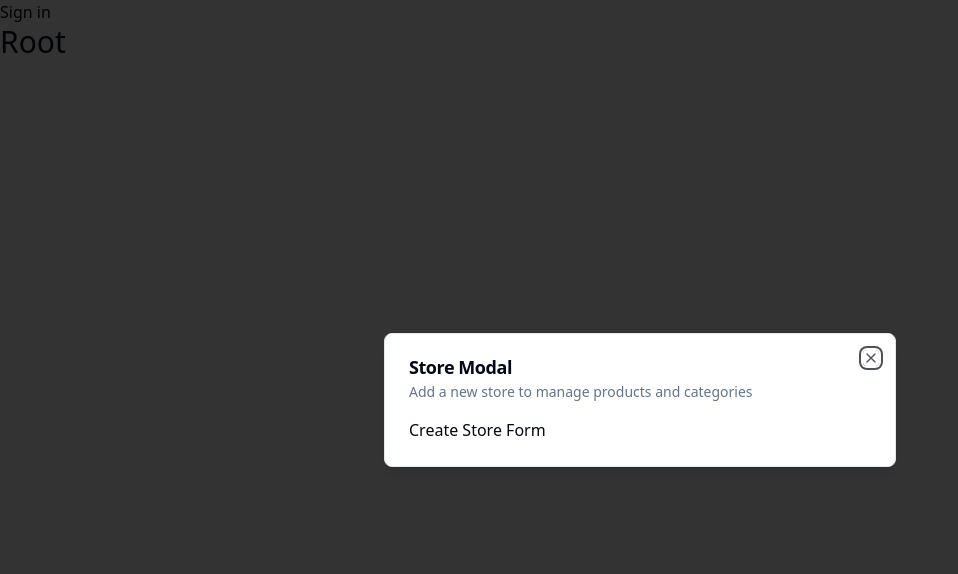
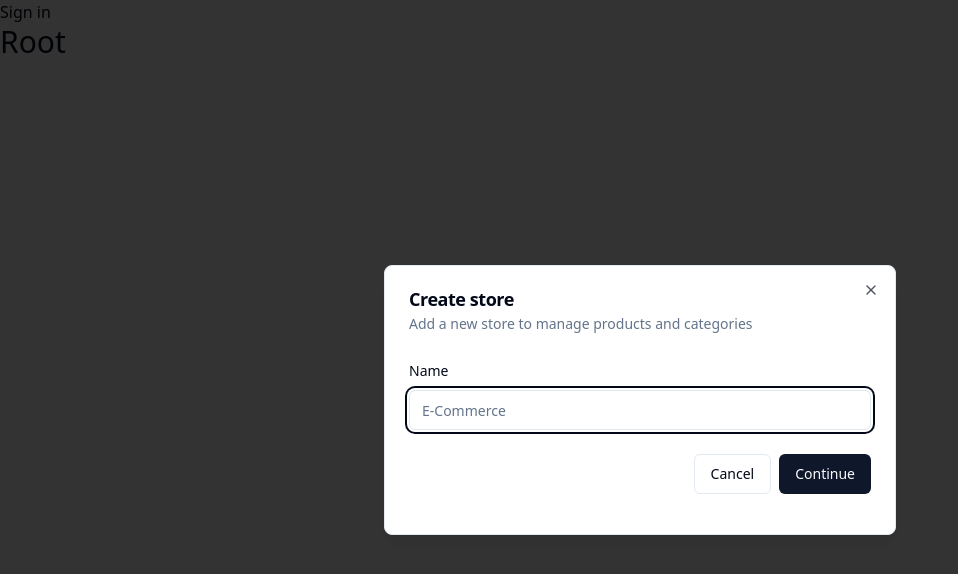
Before and after one commit to hha297/Suit-Store-Admin, a Next.js app: page / in a window 1280 px wide. Shown: the top 574 px of the page, without its empty margins (0-958 px from the left). Built offline with nearby package versions, Linux system fonts and the light colour scheme; no server answers.

Commit message:
Form component

```diff
--- a/components/modals/StoreModal.tsx
+++ b/components/modals/StoreModal.tsx
@@ -1,13 +1,59 @@
 'use client';
 
+import { useForm } from 'react-hook-form';
 import { useStoreModal } from '@/hooks/useStoreModal';
+import { zodResolver } from '@hookform/resolvers/zod';
 import { Modal } from '../ui/modal';
+import * as z from 'zod';
+import { Form, FormControl, FormField, FormItem, FormLabel, FormMessage } from '../ui/form';
+import { Button } from '../ui/button';
+import { Input } from '../ui/input';
 
+const formSchema = z.object({
+        name: z.string().min(1, 'Name is required'),
+});
 export const StoreModal = () => {
         const storeModal = useStoreModal();
+
+        const form = useForm<z.infer<typeof formSchema>>({
+                resolver: zodResolver(formSchema),
+                defaultValues: {
+                        name: '',
+                },
+        });
+
+        const onSubmit = async (values: z.infer<typeof formSchema>) => {
+                console.log(values);
+        };
         return (
-                <Modal title="Store Modal" description="Add a new store to manage products and categories" isOpen={storeModal.isOpen} onClose={storeModal.onClose}>
-                        Create Store Form
+                <Modal title="Create store" description="Add a new store to manage products and categories" isOpen={storeModal.isOpen} onClose={storeModal.onClose}>
+                        <div>
+                                <div className="space-y-4 py-2 pb-4">
+                                        <Form {...form}>
+                                                <form onSubmit={form.handleSubmit(onSubmit)}>
+                                                        <FormField
+                                                                control={form.control}
+                                                                name="name"
+                                                                render={({ field }) => (
+                                                                        <FormItem>
+                                                                                <FormLabel>Name</FormLabel>
+                                                                                <FormControl>
+                                                                                        <Input placeholder="E-Commerce" {...field} />
+                                                                                </FormControl>
+                                                                                <FormMessage />
+                                                                        </FormItem>
+                                                                )}
+                                                        />
+                                                        <div className="pt-6 space-x-2 flex items-center justify-end w-full">
+                                                                <Button variant="outline" onClick={storeModal.onClose}>
+                                                                        Cancel
+                                                                </Button>
+                                                                <Button type="submit">Continue</Button>
+                                                        </div>
+                                                </form>
+                                        </Form>
+                                </div>
+                        </div>
                 </Modal>
         );
 };
--- /dev/null
+++ b/components/ui/form.tsx
@@ -0,0 +1,178 @@
+"use client"
+
+import * as React from "react"
+import * as LabelPrimitive from "@radix-ui/react-label"
+import { Slot } from "@radix-ui/react-slot"
+import {
+  Controller,
+  ControllerProps,
+  FieldPath,
+  FieldValues,
+  FormProvider,
+  useFormContext,
+} from "react-hook-form"
+
+import { cn } from "@/lib/utils"
+import { Label } from "@/components/ui/label"
+
+const Form = FormProvider
+
+type FormFieldContextValue<
+  TFieldValues extends FieldValues = FieldValues,
+  TName extends FieldPath<TFieldValues> = FieldPath<TFieldValues>
+> = {
+  name: TName
+}
+
+const FormFieldContext = React.createContext<FormFieldContextValue>(
+  {} as FormFieldContextValue
+)
+
+const FormField = <
+  TFieldValues extends FieldValues = FieldValues,
+  TName extends FieldPath<TFieldValues> = FieldPath<TFieldValues>
+>({
+  ...props
+}: ControllerProps<TFieldValues, TName>) => {
+  return (
+    <FormFieldContext.Provider value={{ name: props.name }}>
+      <Controller {...props} />
+    </FormFieldContext.Provider>
+  )
+}
+
+const useFormField = () => {
+  const fieldContext = React.useContext(FormFieldContext)
+  const itemContext = React.useContext(FormItemContext)
+  const { getFieldState, formState } = useFormContext()
+
+  const fieldState = getFieldState(fieldContext.name, formState)
+
+  if (!fieldContext) {
+    throw new Error("useFormField should be used within <FormField>")
+  }
+
+  const { id } = itemContext
+
+  return {
+    id,
+    name: fieldContext.name,
+    formItemId: `${id}-form-item`,
+    formDescriptionId: `${id}-form-item-description`,
+    formMessageId: `${id}-form-item-message`,
+    ...fieldState,
+  }
+}
+
+type FormItemContextValue = {
+  id: string
+}
+
+const FormItemContext = React.createContext<FormItemContextValue>(
+  {} as FormItemContextValue
+)
+
+const FormItem = React.forwardRef<
+  HTMLDivElement,
+  React.HTMLAttributes<HTMLDivElement>
+>(({ className, ...props }, ref) => {
+  const id = React.useId()
+
+  return (
+    <FormItemContext.Provider value={{ id }}>
+      <div ref={ref} className={cn("space-y-2", className)} {...props} />
+    </FormItemContext.Provider>
+  )
+})
+FormItem.displayName = "FormItem"
+
+const FormLabel = React.forwardRef<
+  React.ElementRef<typeof LabelPrimitive.Root>,
+  React.ComponentPropsWithoutRef<typeof LabelPrimitive.Root>
+>(({ className, ...props }, ref) => {
+  const { error, formItemId } = useFormField()
+
+  return (
+    <Label
+      ref={ref}
+      className={cn(error && "text-destructive", className)}
+      htmlFor={formItemId}
+      {...props}
+    />
+  )
+})
+FormLabel.displayName = "FormLabel"
+
+const FormControl = React.forwardRef<
+  React.ElementRef<typeof Slot>,
+  React.ComponentPropsWithoutRef<typeof Slot>
+>(({ ...props }, ref) => {
+  const { error, formItemId, formDescriptionId, formMessageId } = useFormField()
+
+  return (
+    <Slot
+      ref={ref}
+      id={formItemId}
+      aria-describedby={
+        !error
+          ? `${formDescriptionId}`
+          : `${formDescriptionId} ${formMessageId}`
+      }
+      aria-invalid={!!error}
+      {...props}
+    />
+  )
+})
+FormControl.displayName = "FormControl"
+
+const FormDescription = React.forwardRef<
+  HTMLParagraphElement,
+  React.HTMLAttributes<HTMLParagraphElement>
+>(({ className, ...props }, ref) => {
+  const { formDescriptionId } = useFormField()
+
+  return (
+    <p
+      ref={ref}
+      id={formDescriptionId}
+      className={cn("text-sm text-muted-foreground", className)}
+      {...props}
+    />
+  )
+})
+FormDescription.displayName = "FormDescription"
+
+const FormMessage = React.forwardRef<
+  HTMLParagraphElement,
+  React.HTMLAttributes<HTMLParagraphElement>
+>(({ className, children, ...props }, ref) => {
+  const { error, formMessageId } = useFormField()
+  const body = error ? String(error?.message) : children
+
+  if (!body) {
+    return null
+  }
+
+  return (
+    <p
+      ref={ref}
+      id={formMessageId}
+      className={cn("text-sm font-medium text-destructive", className)}
+      {...props}
+    >
+      {body}
+    </p>
+  )
+})
+FormMessage.displayName = "FormMessage"
+
+export {
+  useFormField,
+  Form,
+  FormItem,
+  FormLabel,
+  FormControl,
+  FormDescription,
+  FormMessage,
+  FormField,
+}
--- /dev/null
+++ b/components/ui/input.tsx
@@ -0,0 +1,22 @@
+import * as React from "react"
+
+import { cn } from "@/lib/utils"
+
+const Input = React.forwardRef<HTMLInputElement, React.ComponentProps<"input">>(
+  ({ className, type, ...props }, ref) => {
+    return (
+      <input
+        type={type}
+        className={cn(
+          "flex h-10 w-full rounded-md border border-input bg-background px-3 py-2 text-base ring-offset-background file:border-0 file:bg-transparent file:text-sm file:font-medium file:text-foreground placeholder:text-muted-foreground focus-visible:outline-none focus-visible:ring-2 focus-visible:ring-ring focus-visible:ring-offset-2 disabled:cursor-not-allowed disabled:opacity-50 md:text-sm",
+          className
+        )}
+        ref={ref}
+        {...props}
+      />
+    )
+  }
+)
+Input.displayName = "Input"
+
+export { Input }
--- /dev/null
+++ b/components/ui/label.tsx
@@ -0,0 +1,26 @@
+"use client"
+
+import * as React from "react"
+import * as LabelPrimitive from "@radix-ui/react-label"
+import { cva, type VariantProps } from "class-variance-authority"
+
+import { cn } from "@/lib/utils"
+
+const labelVariants = cva(
+  "text-sm font-medium leading-none peer-disabled:cursor-not-allowed peer-disabled:opacity-70"
+)
+
+const Label = React.forwardRef<
+  React.ElementRef<typeof LabelPrimitive.Root>,
+  React.ComponentPropsWithoutRef<typeof LabelPrimitive.Root> &
+    VariantProps<typeof labelVariants>
+>(({ className, ...props }, ref) => (
+  <LabelPrimitive.Root
+    ref={ref}
+    className={cn(labelVariants(), className)}
+    {...props}
+  />
+))
+Label.displayName = LabelPrimitive.Root.displayName
+
+export { Label }
--- a/package.json
+++ b/package.json
@@ -10,7 +10,9 @@
   },
   "dependencies": {
     "@clerk/nextjs": "^6.8.1",
+    "@hookform/resolvers": "^3.9.1",
     "@radix-ui/react-dialog": "^1.1.2",
+    "@radix-ui/react-label": "^2.1.0",
     "@radix-ui/react-slot": "^1.1.0",
     "@types/node": "22.10.1",
     "@types/react": "19.0.1",
@@ -25,10 +27,12 @@
     "postcss": "8.4.49",
     "react": "^18.2.0",
     "react-dom": "^18.2.0",
+    "react-hook-form": "^7.54.0",
     "tailwind-merge": "^2.5.5",
     "tailwindcss": "3.4.16",
     "tailwindcss-animate": "^1.0.7",
     "typescript": "5.7.2",
+    "zod": "^3.24.1",
     "zustand": "^5.0.2"
   }
 }
```
Also changed, not shown: 1 other file (tests, documents, lock files or other folders).
